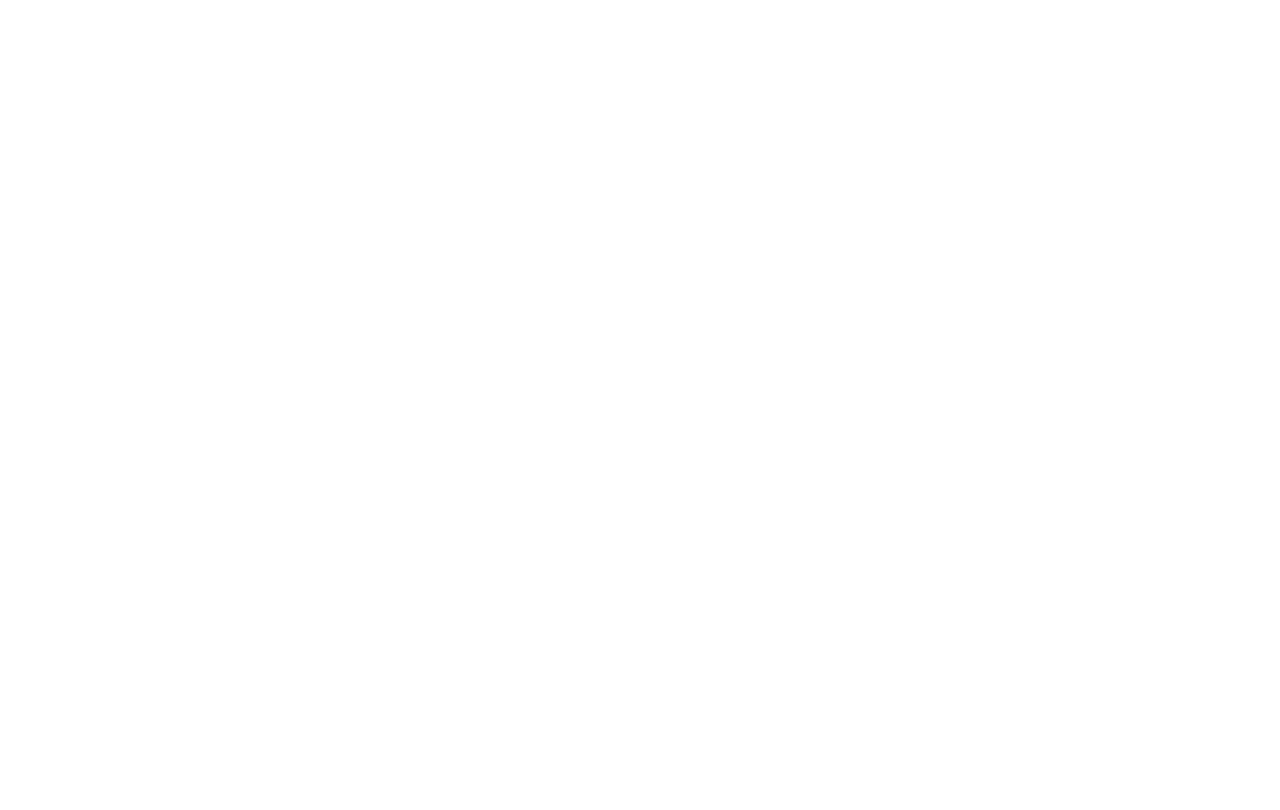
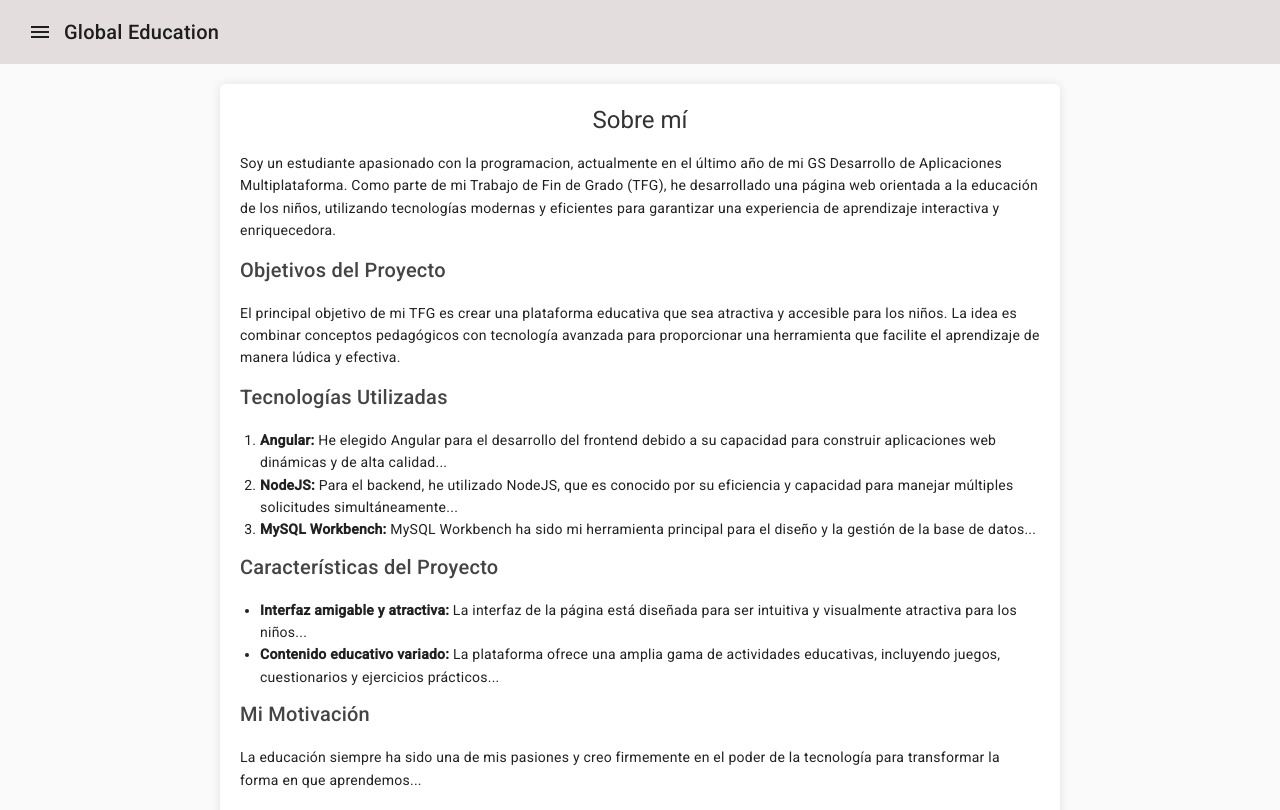
Before and after one commit to AlbertoDeTeresaChaves/TFG, an Angular app in the folder global-education/: page /GlobalEducation/about-me in a window 1280 px wide. Before the commit this address led to /. Built offline with nearby package versions, Linux system fonts and the light colour scheme.

Commit message:
agregando el about me

```diff
--- a/global-education/src/app/app.routes.ts
+++ b/global-education/src/app/app.routes.ts
@@ -13,6 +13,7 @@
 import { GrammarStepperComponent } from './components/tests/english/grammar-container/grammar-stepper/grammar-stepper.component';
 import { WritingStepperComponent } from './components/tests/english/writing-container/writing-stepper/writing-stepper.component';
 import { ComprehensionStepperComponent } from './components/tests/english/comprehension-container/comprehension-stepper/comprehension-stepper.component';
+import { AboutMeComponent } from './components/about-me/about-me.component';
 
 export const routes: Routes = [
     {
@@ -49,7 +50,8 @@
                     { path: 'Writing', component: WritingStepperComponent },
                     { path: 'Comprehension', component: ComprehensionStepperComponent }
                 ]
-            }
+            },
+            {path: 'about-me',component:AboutMeComponent}
         ]
     },
     { path: '', redirectTo: 'auth/login', pathMatch: 'full' }
--- /dev/null
+++ b/global-education/src/app/components/about-me/about-me.component.html
@@ -0,0 +1,28 @@
+<div class="container">
+    <h1>Sobre mí</h1>
+    <div class="content">
+        <p>Soy un estudiante apasionado con la programacion, actualmente en el último año de mi GS Desarrollo de Aplicaciones Multiplataforma. Como parte de mi Trabajo de Fin de Grado (TFG), he desarrollado una página web orientada a la educación de los niños, utilizando tecnologías modernas y eficientes para garantizar una experiencia de aprendizaje interactiva y enriquecedora.</p>
+
+        <h2>Objetivos del Proyecto</h2>
+        <p>El principal objetivo de mi TFG es crear una plataforma educativa que sea atractiva y accesible para los niños. La idea es combinar conceptos pedagógicos con tecnología avanzada para proporcionar una herramienta que facilite el aprendizaje de manera lúdica y efectiva.</p>
+
+        <h2>Tecnologías Utilizadas</h2>
+        <ol>
+            <li><strong>Angular:</strong> He elegido Angular para el desarrollo del frontend debido a su capacidad para construir aplicaciones web dinámicas y de alta calidad...</li>
+            <li><strong>NodeJS:</strong> Para el backend, he utilizado NodeJS, que es conocido por su eficiencia y capacidad para manejar múltiples solicitudes simultáneamente...</li>
+            <li><strong>MySQL Workbench:</strong> MySQL Workbench ha sido mi herramienta principal para el diseño y la gestión de la base de datos...</li>
+        </ol>
+
+        <h2>Características del Proyecto</h2>
+        <ul>
+            <li><strong>Interfaz amigable y atractiva:</strong> La interfaz de la página está diseñada para ser intuitiva y visualmente atractiva para los niños...</li>
+            <li><strong>Contenido educativo variado:</strong> La plataforma ofrece una amplia gama de actividades educativas, incluyendo juegos, cuestionarios y ejercicios prácticos...</li>
+        </ul>
+
+        <h2>Mi Motivación</h2>
+        <p>La educación siempre ha sido una de mis pasiones y creo firmemente en el poder de la tecnología para transformar la forma en que aprendemos...</p>
+
+        <h2>Contacto</h2>
+        <p>Estoy entusiasmado por compartir mi proyecto y siempre abierto a comentarios y sugerencias. Si deseas saber más sobre mi trabajo o tienes alguna pregunta, no dudes en contactarme a través de <a href="alberto.trabajo.es@gmail.com">mi correo electrónico</a> o en mis redes sociales <a href="https://twitter.com/Beto_rvss">pinchando aquí</a>.</p>
+    </div>
+</div>
--- /dev/null
+++ b/global-education/src/app/components/about-me/about-me.component.scss
@@ -0,0 +1,38 @@
+.container {
+    max-width: 800px;
+    margin: 0 auto;
+    padding: 20px;
+    background-color: #fff;
+    box-shadow: 0 0 10px rgba(0, 0, 0, 0.1);
+    border-radius: 5px;
+    margin-top: 20px;
+}
+
+h1 {
+    color: #333;
+    text-align: center;
+}
+
+h2 {
+    color: #444;
+}
+
+.content {
+    line-height: 1.6;
+}
+
+ol,
+ul {
+    margin-top: 10px;
+    margin-bottom: 10px;
+    padding-left: 20px;
+}
+
+a {
+    color: #007bff;
+    text-decoration: none;
+}
+
+a:hover {
+    text-decoration: underline;
+}
--- a/global-education/src/app/components/screen-container/home-container/home-container.component.scss
+++ b/global-education/src/app/components/screen-container/home-container/home-container.component.scss
@@ -48,6 +48,7 @@
     height: 20rem;
     border-radius: 15px;
     transition: transform 0.3s ease-in-out;
+    box-shadow: 0px 0px 5px -1px rgba(0,0,0,0.75);
 }
 
 .lesson-content:hover .lesson {
--- a/global-education/src/app/components/screen-container/screen-wrapper/screen-wrapper.component.html
+++ b/global-education/src/app/components/screen-container/screen-wrapper/screen-wrapper.component.html
@@ -10,7 +10,7 @@
         <mat-sidenav #sidenav >
             <mat-nav-list>
                 <a mat-list-item routerLink="/GlobalEducation/home">Home</a>
-                <a href="">Sobre nosotros</a>
+                <a mat-list-item routerLink="/GlobalEducation/about-me">Sobre mi</a>
                 <a (click)="logOut()" mat-list-item>Cerrar sesion</a>
             </mat-nav-list>
         </mat-sidenav>
--- a/global-education/src/app/pop-ups/email-exist-popup/email-exist-popup.component.scss
+++ b/global-education/src/app/pop-ups/email-exist-popup/email-exist-popup.component.scss
@@ -15,7 +15,7 @@
 
 mat-dialog-content {
     flex: 1;
-    font-size: 2rem !important;
+    font-size: 1.5rem !important;
     display: flex;
     justify-content: center;
     align-items: center;
--- a/global-education/src/app/pop-ups/register-popup/register-popup.component.scss
+++ b/global-education/src/app/pop-ups/register-popup/register-popup.component.scss
@@ -15,7 +15,7 @@
 
 mat-dialog-content {
     flex: 1;
-    font-size: 2rem !important;
+    font-size: 1.5rem !important;
     display: flex;
     justify-content: center;
     align-items: center;
```
Also changed, not shown: global-education/src/app/components/about-me/about-me.component.ts (added, +12 -0 lines), 1 other file (tests, documents, lock files or other folders).
